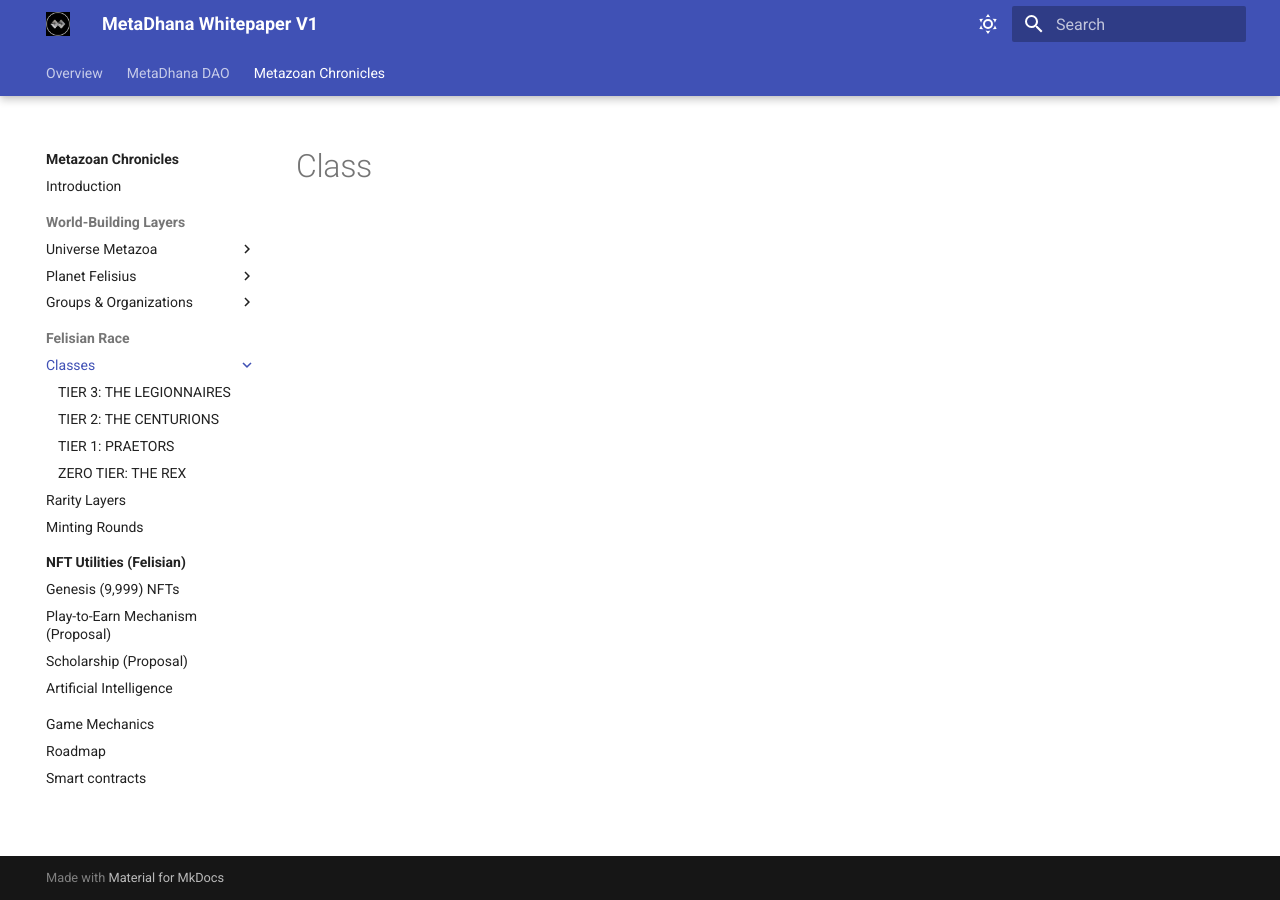
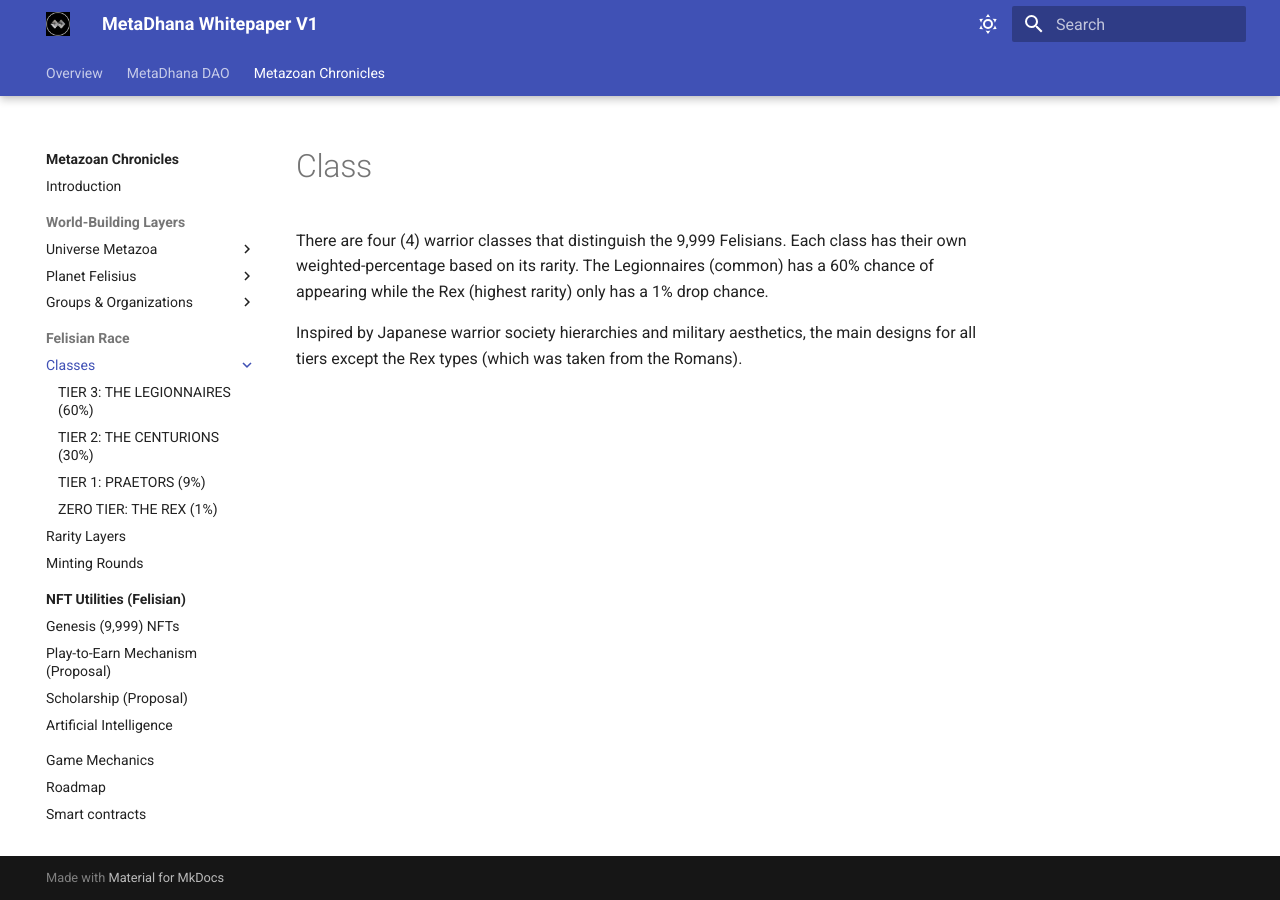
Before and after one commit to AshtreeBV/metazoan-whitepaper, an MkDocs documentation site: the page built from docs/metazoan/felisians/class/README.md, in a window 1280 px wide. Built offline with MkDocs 1.6.1 and Material for MkDocs 9.7.7, drawn with Linux system fonts in a browser that asks for light colours.

Commit message:
[metazoan] class (tiers)

```diff
--- a/docs/metazoan/felisians/class/README.md
+++ b/docs/metazoan/felisians/class/README.md
@@ -1 +1,5 @@
 # Class
+
+There are four (4) warrior classes that distinguish the 9,999 Felisians. Each class has their own weighted-percentage based on its rarity. The Legionnaires (common) has a 60% chance of appearing while the Rex (highest rarity) only has a 1% drop chance.
+
+Inspired by Japanese warrior society hierarchies and military aesthetics, the main designs for all tiers except the Rex types (which was taken from the Romans).
--- a/docs/metazoan/felisians/class/t0.md
+++ b/docs/metazoan/felisians/class/t0.md
@@ -1,4 +1,4 @@
-# ZERO TIER: THE REX
+# ZERO TIER: THE REX (1%)
 
 Demi-gods.
 
--- a/docs/metazoan/felisians/class/t1.md
+++ b/docs/metazoan/felisians/class/t1.md
@@ -1,4 +1,4 @@
-# TIER 1: PRAETORS
+# TIER 1: PRAETORS (9%)
 
 They say warriors are made not born, yet there are those who will challenge that notion. For there exists quite a few exceptions and it seems they really came into the world blades included.
 
--- a/docs/metazoan/felisians/class/t2.md
+++ b/docs/metazoan/felisians/class/t2.md
@@ -1,4 +1,4 @@
-# TIER 2: THE CENTURIONS
+# TIER 2: THE CENTURIONS (30%)
 
 Planet Felisius’ perfect soldiers, Centurions are powerful crowd fighters and excels in the open battlefield. Capable of taking and unleashing damage at the same time, these warriors are inspiring to watch and are known to turn the tides of battle with field maneuvers that will make their ancestors proud. Highly prized as field officers and on-site tacticians, Centurions are your key individuals when things are going south, and you need a one cat wrecking crew.
 
--- a/docs/metazoan/felisians/class/t3.md
+++ b/docs/metazoan/felisians/class/t3.md
@@ -1,4 +1,4 @@
-# TIER 3: THE LEGIONNAIRES
+# TIER 3: THE LEGIONNAIRES (60%)
 
 The best Felisian mainforce fighters and ground operators, Legionnaires are known for their lightning quick attacks and battlefield efficiency. Composed of young officers and wily veterans, they are lightly armed due to their propensity for solo strike missions and tactical small team raids.
 
```
